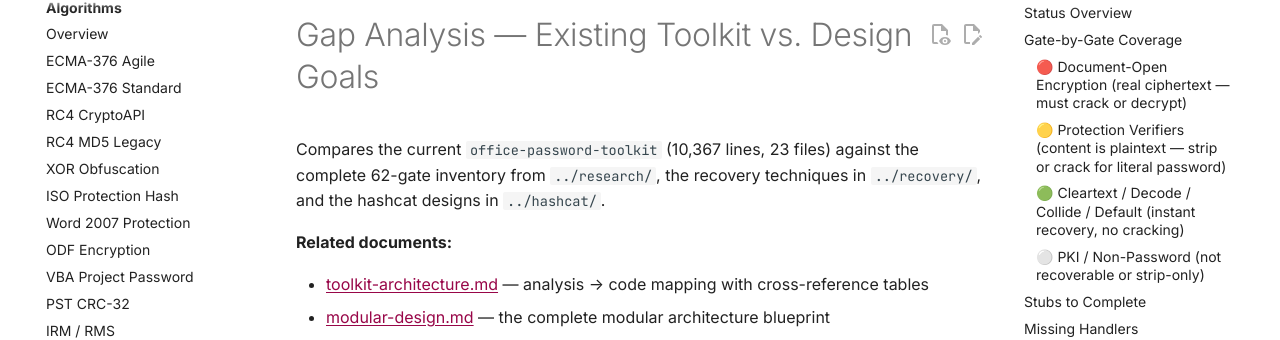
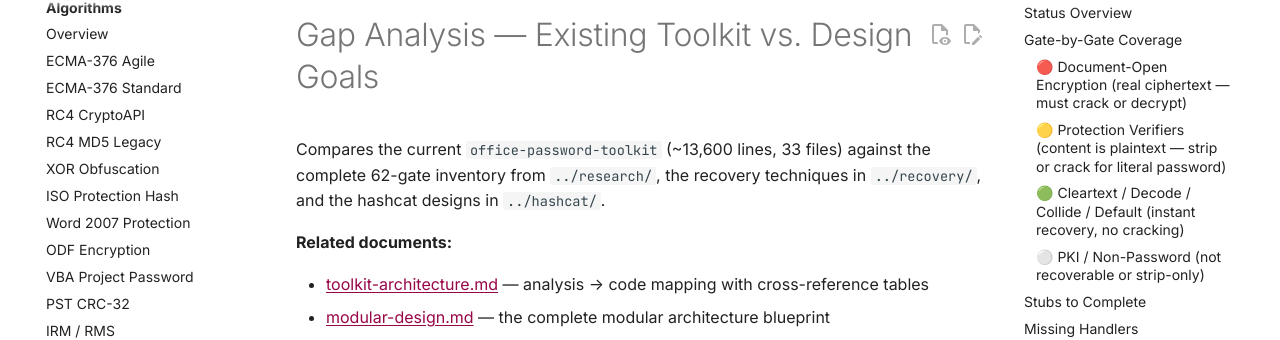
Before and after one commit to StrongWind1/office-password-toolkit, an MkDocs documentation site: the page built from docs/design/gap-analysis.md, in a window 1280 px wide and 900 px high. Shown: the part 125-465 px from the top of the window. Built offline with MkDocs 1.6.1 and Material for MkDocs 9.7.7, drawn with Linux system fonts in a browser that asks for light colours; plug-ins that fetch from the network failed and are left out; comment, search, counter and statistics services are not loaded.

Commit message:
docs: update line and file count in gap-analysis.md (10,367 -> ~13,600)

```diff
--- a/docs/design/gap-analysis.md
+++ b/docs/design/gap-analysis.md
@@ -1,6 +1,6 @@
 # Gap Analysis — Existing Toolkit vs. Design Goals
 
-Compares the current `office-password-toolkit` (10,367 lines, 23 files) against the complete 62-gate inventory from `../research/`, the recovery techniques in `../recovery/`, and the hashcat designs in `../hashcat/`.
+Compares the current `office-password-toolkit` (~13,600 lines, 33 files) against the complete 62-gate inventory from `../research/`, the recovery techniques in `../recovery/`, and the hashcat designs in `../hashcat/`.
 
 **Related documents:**
 
```
